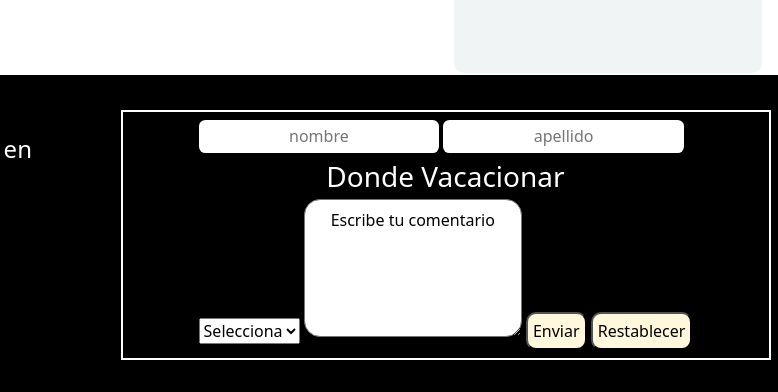
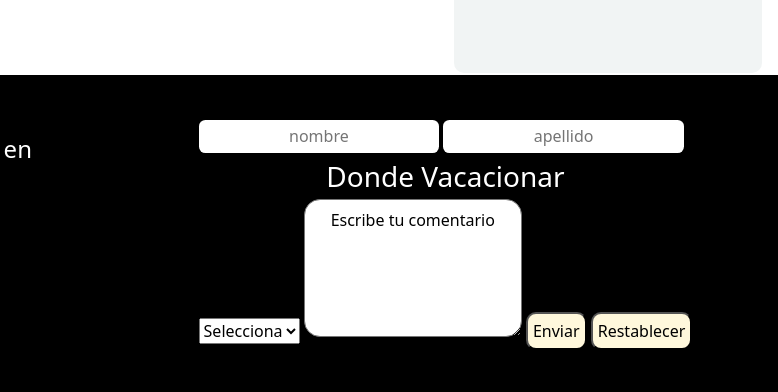
Before and after one commit to RafaitVen/proyecto, a plain HTML site: page index.html in a window 1280 px wide. Shown: the part 1573-1965 px from the top of the page, 502-1280 px from the left. Drawn offline with nearby package versions, Linux system fonts and the light colour scheme.

Commit message:
Acomodar el formulario

```diff
--- a/css/style.css
+++ b/css/style.css
@@ -228,7 +228,7 @@ iframe{
     justify-content: center;
     align-items: center;
     gap: 0.6rem;
-    border: #fff solid 2px;
+
 }
 
 .formulario input{
```
